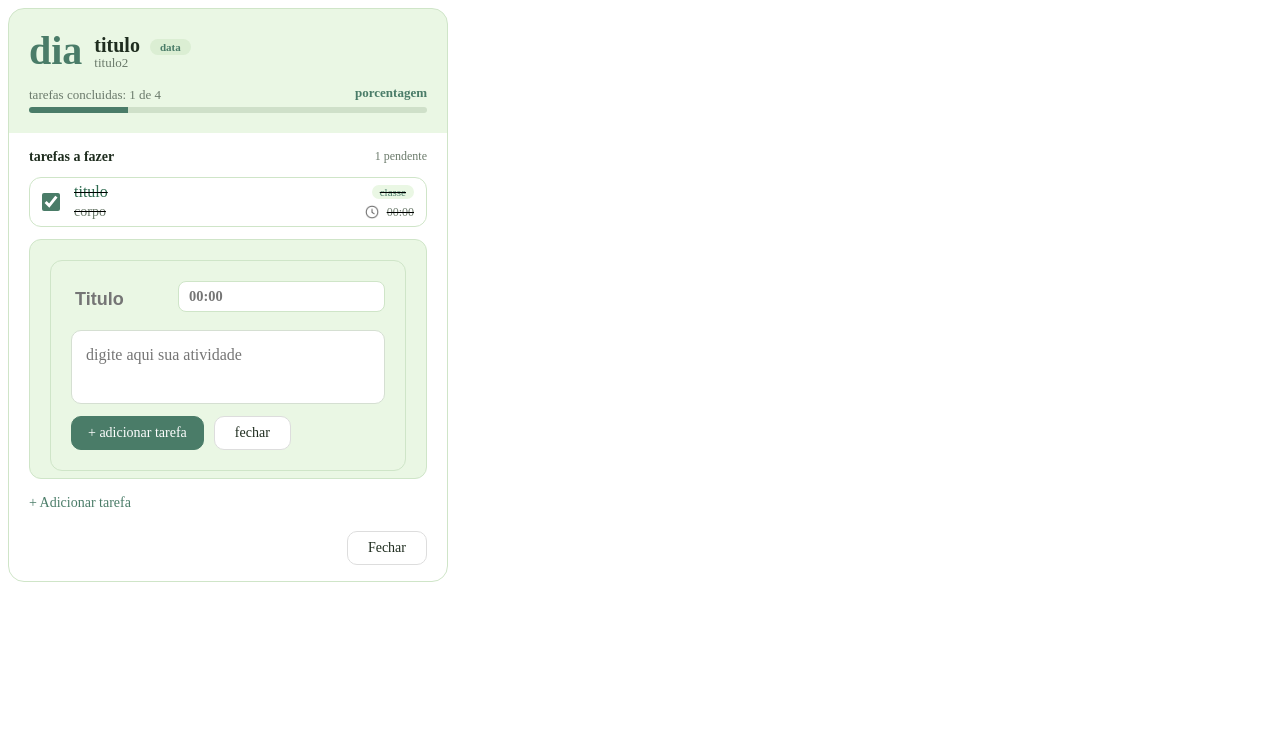
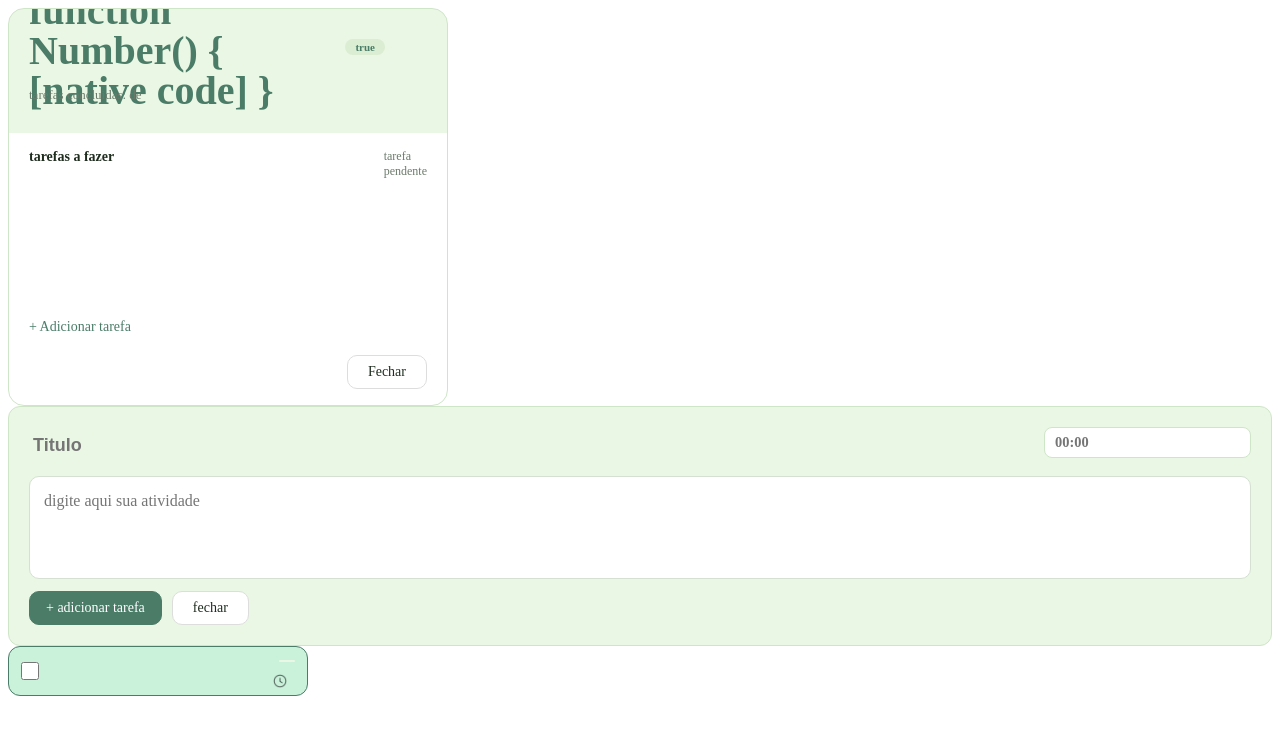
Before and after one commit to joaodafontequeiroz/Agenda, a Vue app in the folder agenda/: page / in a window 1280 px wide. Shown: the top 734 px of the page. Built offline with nearby package versions, Linux system fonts and the light colour scheme.

Commit message:
aparentemente as diretivas funcionam

```diff
--- a/agenda/src/App.vue
+++ b/agenda/src/App.vue
@@ -6,16 +6,33 @@ import BlocoMenorExpandido from './components/BlocoMenorExpandido.vue';
 
 export default{
   name: "App",
-  props(){
+
+  data(){
+    return{
+      diaNp: Number,
+      diap: "",
+      mesEanop: "",
+      isTodaypv: "",
+      tarefasconcluidasp: "",
+      porcentagemp: "",
+      tarefaspendentesp: "",
+
+      concluidop: "",
+      titulop: "",
+      corpop: "",
+      classep: "",
+      horap: "",
+
+      opAdicionarTarefa: Boolean,
+      opExibirBlocoMaior: Boolean,
+      taskPackage: null,
+    }
+  },
+
+  methods:{
 
   },
-  data(){
-    return{
-      detalhes: true,
-      adicionarTarefa: true,
-    }
 
-  },
   components:{
         BlocoMenorExpandido,
         BlocoMenor,
@@ -27,20 +44,10 @@ export default{
 
 <template>
 
-<main>
-
-  <div class="ConjuntoDosBlocos">
-    <BlocoMaior v-if="detalhes === true" class="blocoMaior">
-       <div><BlocoMenor class="blocoMenor"></BlocoMenor></div>
-       <BlocoMenorExpandido class="blocoMenorExpandido"></BlocoMenorExpandido>
-    </BlocoMaior>
-    <div v-else><blocoMaiorRecolhido class="blocoMaiorRecolhido"></BlocoMaiorRecolhido></div>
-
-    <div></div>
-  </div>
-
-
-</main>
+  <BlocoMaior v-if="opExibirBlocoMaior" :diaN="diaNp" :dia="diap" :mesEano="mesEanop" :isToday="isTodayp" :tarefasConcluidas="tarefasconcluidasp" :porcentagem="porcentagemp" :tarefasPendentes="tarefaspendentesp" @update:opAdicionarTarefa="opAdicionarTarefa = true" @update:opExibirBlocoMaior="opExibirBlocoMaior=false"></BlocoMaior>
+  <BlocoMaiorRecolhido v-else :diaN="diaNp" :diaExtenso="diap" :mesEano="mesEanop" :isToday="isTodaypv" @update:opDetalhes="opExibirBlocoMaior=true"></BlocoMaiorRecolhido>
+  <BlocoMenorExpandido v-if="opAdicionarTarefa" @salva:pagina="(pacote) => {taskPackage = pacote; opAdicionarTarefa = false}" @cancel:task="opAdicionarTarefa=false"> </BlocoMenorExpandido>
+  <BlocoMenor :concluido="concluidop" :titulo="titulop" :corpo="corpop" :classe="classep" :hora="horap"></BlocoMenor>
 </template>
 
 <style scoped>
--- a/agenda/src/components/BlocoMaior.vue
+++ b/agenda/src/components/BlocoMaior.vue
@@ -6,7 +6,40 @@ export default{
             fechar: "Fechar",
             contTarefas: "1",
         }
-    }
+    },
+
+    props: {
+      diaN:{
+        type: Number,
+        default: 10
+      },
+      dia:{
+        type: String,
+        default: "Sexta-Feira",
+      },
+      mesEano:{
+        type: String,
+        default: "fevereiro de 2006",
+      },
+      isToday: {
+        type: Boolean,
+        default: true,
+      },
+      tarefasConcluidas:{
+        type: Number,
+        default: 2,
+      },
+      porcentagem: {
+        type: Number,
+        default: 67
+      },
+      tarefasPendentes: {
+        type: Number,
+        default: 1,
+      } ,
+    },
+
+    emits: ['update:opAdicionarTarefa, update:opExibirBlocoMaior'],
 }
 </script>
 
@@ -15,30 +48,21 @@ export default{
         <div class="lista">
             <slot></slot>
         </div>
-        <div class="titulo">titulo</div>
-        <div class="titulo2">titulo2</div>
-        <button style="button" class="adicionarTarefa">{{adicionarTarefa}}</button>
-        <button style="button" class="fechar">{{fechar}}</button>
-        <div class="data">data</div>
-        <div class="dia">dia</div>
+        <div class="dia" :value="dia">{{ dia }}</div>
+        <div class="mesEano" :value="mesEano">{{mesEano}}</div>
+        <button style="button" class="adicionarTarefa" @click="$emit('update:opAdicionarTarefa', true)">{{adicionarTarefa}}</button>
+        <button style="button" class="fechar" @click="$emit('update:opExibirBlocoMaior', false)">{{fechar}}</button>
+        <div class="isToday" :value="isToday">{{isToday}}</div>
+        <div class="Ndia" value="diaN">{{ diaN }}</div>
         <div class="tarefas">tarefas a fazer</div>
-        <div class="porcentagem">porcentagem</div>
-        <div class="barra">barra</div>
-        <div class="tituloBarra">tarefas concluidas: 1 de 4</div>
-        <div class="pendente">{{contTarefas}} pendente</div>
+        <div class="porcentagem" :value="porcentagem">{{porcentagem}}</div>
+        <div class="barra" :style="{'--progresso': porcentagem + '%'}"></div>
+        <div class="tituloBarra">tarefas concluidas: {{tarefasConcluidas}} de {{tarefasPendentes}}</div>
+        <div class="pendente">{{tarefasPendentes}} tarefa pendente</div>
     </div>
 </template>
 
 <style scoped>
-
-.lista {
-  grid-column: 2 / 7;
-  grid-row: 8;
-  display: flex;
-  flex-direction: column;
-  gap: 12px;
-  padding-bottom: 8px;
-}
 
 .blocoMaior {
   width: 440px;
@@ -54,19 +78,7 @@ export default{
   grid-template-rows: 20px 26px 18px 34px 6px 20px auto minmax(120px, auto) auto auto 16px;
 }
 
-/* ---------- CABEÇALHO ---------- */
-.tituloBarra{
-  grid-column: 2 / 5;
-  grid-row: 4;
-  align-self: end;
-  margin-bottom: 6px;
-  font-size: 13px;
-  line-height: 1;
-  color: #6b7a6b;
-  white-space: nowrap;
-}
-
-.dia {
+.Ndia {
   grid-column: 2;
   grid-row: 2 / 4;
   align-self: center;
@@ -77,7 +89,7 @@ export default{
   color: #4a7c68;
 }
 
-.titulo {
+.dia {
   grid-column: 3;
   grid-row: 2;
   align-self: end;
@@ -87,15 +99,7 @@ export default{
   color: #1f2d1f;
 }
 
-.titulo2 {
-  grid-column: 3 / 5;
-  grid-row: 3;
-  font-size: 13px;
-  line-height: 1.2;
-  color: #6b7a6b;
-}
-
-.data {
+.isToday {
   grid-column: 4;
   grid-row: 2;
   align-self: end;
@@ -108,15 +112,23 @@ export default{
   border-radius: 999px;
 }
 
-.blocoMaior > img {
-  grid-column: 6;
-  grid-row: 2;
-  align-self: start;
-  width: 16px;
-  height: 16px;
-  object-fit: contain;
-  opacity: 0.7;
-  cursor: pointer;
+.mesEano {
+  grid-column: 3 / 5;
+  grid-row: 3;
+  font-size: 13px;
+  line-height: 1.2;
+  color: #6b7a6b;
+}
+
+.tituloBarra {
+  grid-column: 2 / 5;
+  grid-row: 4;
+  align-self: end;
+  margin-bottom: 6px;
+  font-size: 13px;
+  line-height: 1;
+  color: #6b7a6b;
+  white-space: nowrap;
 }
 
 .porcentagem {
@@ -136,11 +148,8 @@ export default{
   grid-row: 5;
   background: linear-gradient(to right, #4a7c68 var(--progresso), #cfe0c9 var(--progresso));
   border-radius: 999px;
-  font-size: 0;            /* esconde o texto "barra" */
+  font-size: 0;
 }
-
-/* ---------- CORPO ---------- */
-
 
 .tarefas {
   grid-column: 2 / 5;
@@ -160,7 +169,14 @@ export default{
   color: #6b7a6b;
 }
 
-/* linha 8: reservada para a lista de blocos menores */
+.lista {
+  grid-column: 2 / 7;
+  grid-row: 8;
+  display: flex;
+  flex-direction: column;
+  gap: 12px;
+  padding-bottom: 8px;
+}
 
 .adicionarTarefa {
   grid-column: 2 / 7;
@@ -178,8 +194,6 @@ export default{
 .adicionarTarefa:hover {
   text-decoration: underline;
 }
-
-/* ---------- RODAPÉ ---------- */
 
 .fechar {
   grid-column: 5 / 7;
@@ -199,5 +213,4 @@ export default{
 .fechar:hover {
   background: #f3f3f3;
 }
-
 </style>
--- a/agenda/src/components/BlocoMaiorRecolhido.vue
+++ b/agenda/src/components/BlocoMaiorRecolhido.vue
@@ -4,17 +4,42 @@ export default{
         return{
 
         }
+    },
+
+    emits: ['update:opDetalhes'],
+
+    props: {
+      diaN:{
+        type: Number,
+        default: 10
+      },
+
+      diaExtenso:{
+        type: String,
+        default: "Sexta-Feira"
+      },
+
+      mesEano:{
+        type: String,
+        default: "10 de fevereiro"
+      },
+
+      isToday:{
+        type: Boolean,
+        default: true
+      },
     }
+
 }
 </script>
 
 <template>
     <div class="blocoMaiorRecolhido">
-        <div class="dia">dia</div>
-        <div class="titulo">diaNumero</div>
-        <div class="titulo2">data</div>
-        <div class="data">Hoje</div>
-        <div class="expandir">Detalhes</div>
+        <div class="dia">{{diaN}}</div>
+        <div class="titulo">{{ diaExtenso }}</div>
+        <div class="titulo2">{{mesEano}}</div>
+        <div v-if="isToday === true" class="data">Hoje</div>
+        <button @click="$emit('update:opDetalhes', true)" class="expandir">Detalhes</button>
     </div>
 </template>
 
--- a/agenda/src/components/BlocoMenor.vue
+++ b/agenda/src/components/BlocoMenor.vue
@@ -3,22 +3,44 @@
 export default{
     data(){
         return{
-            titulo: "titulo",
-            corpo:"corpo",
-            hora: "00:00",
-            concluido: true,
             watchPath: "/watchpic.png",
-            classe: "classe"
         }
-    }
+    },
+
+    props:{
+      concluido:{
+        type: Boolean,
+        default: true,
+      },
+      titulo:{
+        type: String,
+        default: "Titulo",
+      },
+      corpo:{
+        type: String,
+        default: "Digite aqui",
+      },
+      classe:{
+        type: String,
+        default: "classe",
+      },
+
+      hora:{
+        type: String,
+        default: "00:00",
+      },
+
+    },
+
+    emits: ['update:opCheckBox'],
 }
 </script>
 <template>
 
     <div v-if="!concluido" class="blocoMenorPendente">
        <div class="titulo">{{ titulo }}</div>
-        <input class="checkbox" type="checkbox" v-model="concluido">
-        <img :src="watchPath" alt="imagem de um relogio" class="imgRelogio"></img>
+        <input class="checkbox" type="checkbox" @click="$emit('update:opCheckBox', !concluido)">
+        <img :src="watchPath" alt="imagem de um relogio" class="imgRelogio">
         <div class="corpo">{{ corpo }}</div>
         <div class="classe">{{ classe }}</div>
         <div class="hora">{{ hora }}</div>
@@ -26,8 +48,8 @@ export default{
 
     <div v-else class="blocoMenorConcluido">
         <div class="titulo">{{ titulo }}</div>
-        <input class="checkbox" type="checkbox" v-model="concluido">
-        <img :src="watchPath" alt="imagem de um relogio" class="imgRelogio"></img>
+        <input class="checkbox" type="checkbox" @click="$emit('update:opCheckBox', !concluido)">
+        <img :src="watchPath" alt="imagem de um relogio" class="imgRelogio">
         <div class="corpo">{{ corpo }}</div>
         <div class="classe">{{ classe }}</div>
         <div class="hora">{{ hora }}</div>
--- a/agenda/src/components/BlocoMenorExpandido.vue
+++ b/agenda/src/components/BlocoMenorExpandido.vue
@@ -5,8 +5,28 @@ export default{
    return{
     adicionar: "+ adicionar tarefa",
     fechar: "fechar",
-    hora:"",
+    titulo: "",
+    corpo: "",
+    hora: "",
    }
+  },
+
+  emits: ['salva:pagina', 'cancel:task'],
+
+  methods:{
+    sendTask(){
+      const taskPackage = {
+        titulo: this.titulo,
+        corpo: this.corpo,
+        hora: this.hora,
+      }
+
+      this.$emit('salva:pagina', taskPackage);
+
+      this.titulo = "";
+      this.corpo = "";
+      this.hora = "";
+    }
   }
 }
 </script>
@@ -15,11 +35,11 @@ export default{
 
     <div class="pagina">
       <div class="bloco-menor-expandido">
-        <input class="input-titulo" placeholder="Titulo">
-        <textarea class="input-corpo" placeholder="digite aqui sua atividade"></textarea>
+        <input class="input-titulo" placeholder="Titulo" v-model="titulo">
+        <textarea class="input-corpo" placeholder="digite aqui sua atividade" v-model="corpo"></textarea>
         <div class="gap">
-          <button class="adicionar" type="button">{{ adicionar }}</button>
-          <button class="fechar" type="button">{{ fechar }}</button>
+          <button class="adicionar" type="button" @click="sendTask">{{ adicionar }}</button>
+          <button class="fechar" type="button" @click="$emit('cancel:task', true)">{{ fechar }}</button>
         </div>
         <input class="hora" placeholder="00:00" v-model="hora"/>
       </div>
```
